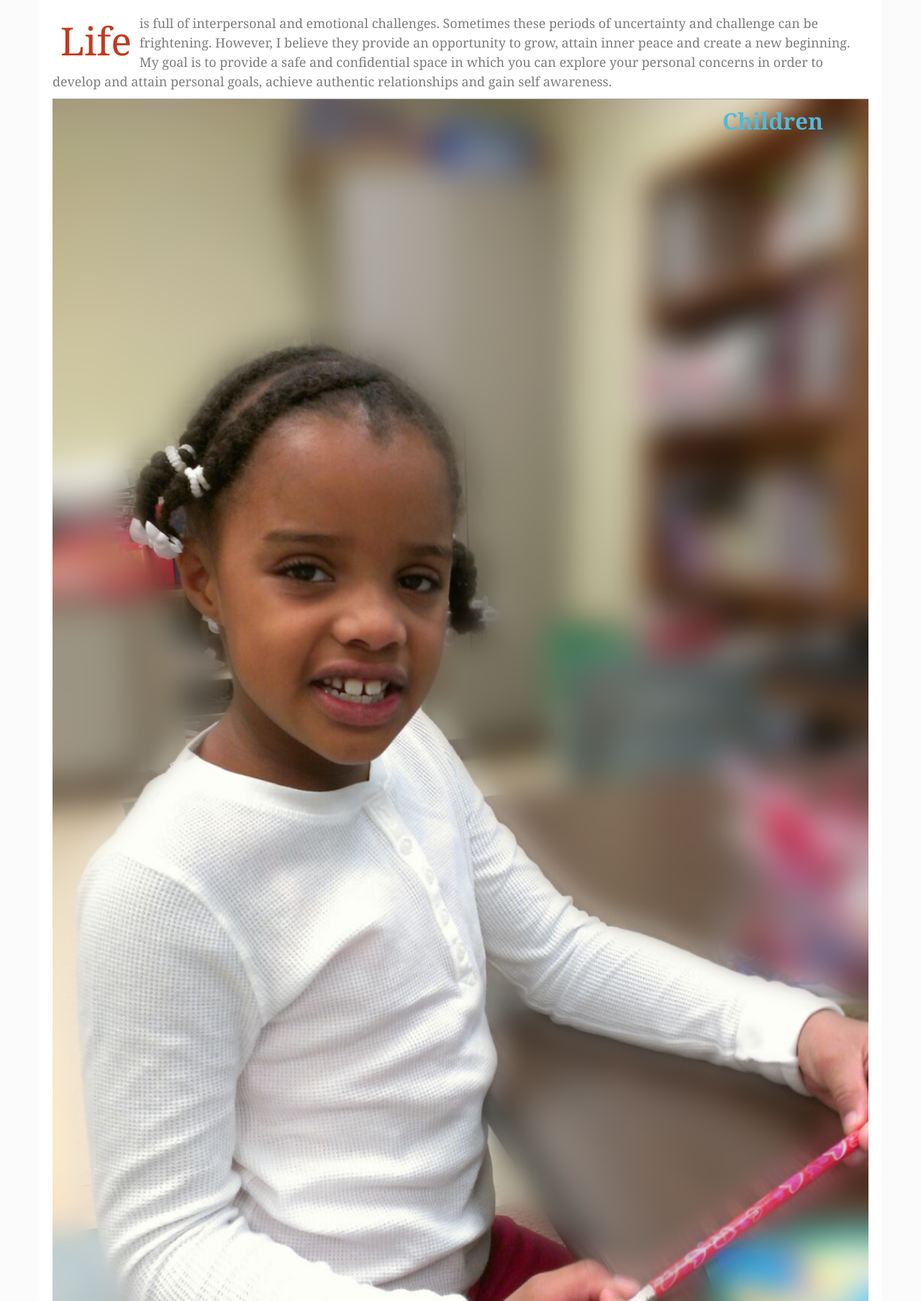
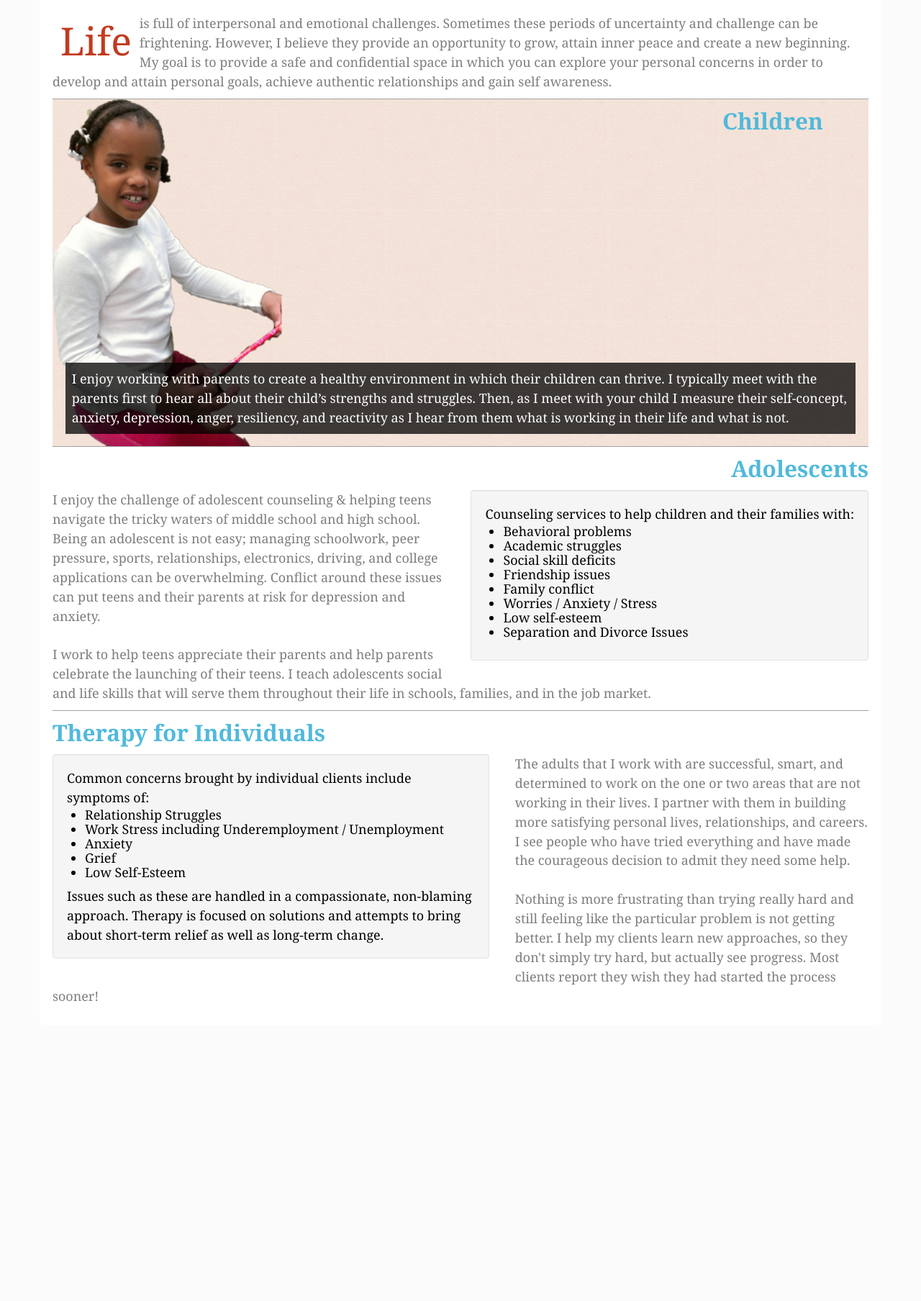
Before and after one commit to barberj/cnb, a Flask app: page /counseling in a window 1280 px wide. Shown: the part 967-2775 px from the top of the page at 72% size. After the commit the page ends 2359 px from the top, so only its background shows below. Run offline with Flask 2, Linux system fonts and the light colour scheme; some libraries are stand-ins or nearby versions; some web fonts are replaced.

Commit message:
more counseling child page attempts

```diff
--- a/templates/counseling.html
+++ b/templates/counseling.html
@@ -11,7 +11,7 @@
     and attain personal goals, achieve authentic relationships and gain self awareness.
   </p>
   <div style="border-top:1px solid #a0a0a0;position:relative">
-    <img src="{{url_for('static', filename='img/child.png')}}" width="100%">
+    <img src="{{url_for('static', filename='img/child_banner.png')}}" width="100%">
     <h2 style="position:absolute;top:0;right:0;margin-right:2em;">Children</h2>
     <p style="position:absolute;bottom:0px;margin:1em;background: rgba( 0, 0, 0, 0.75);padding:.5em;color:white;">
       I enjoy working with parents to create a healthy environment in which their
```
Also changed, not shown: static/img/child_banner.png (added), static/img/child_transparent.png (added).
